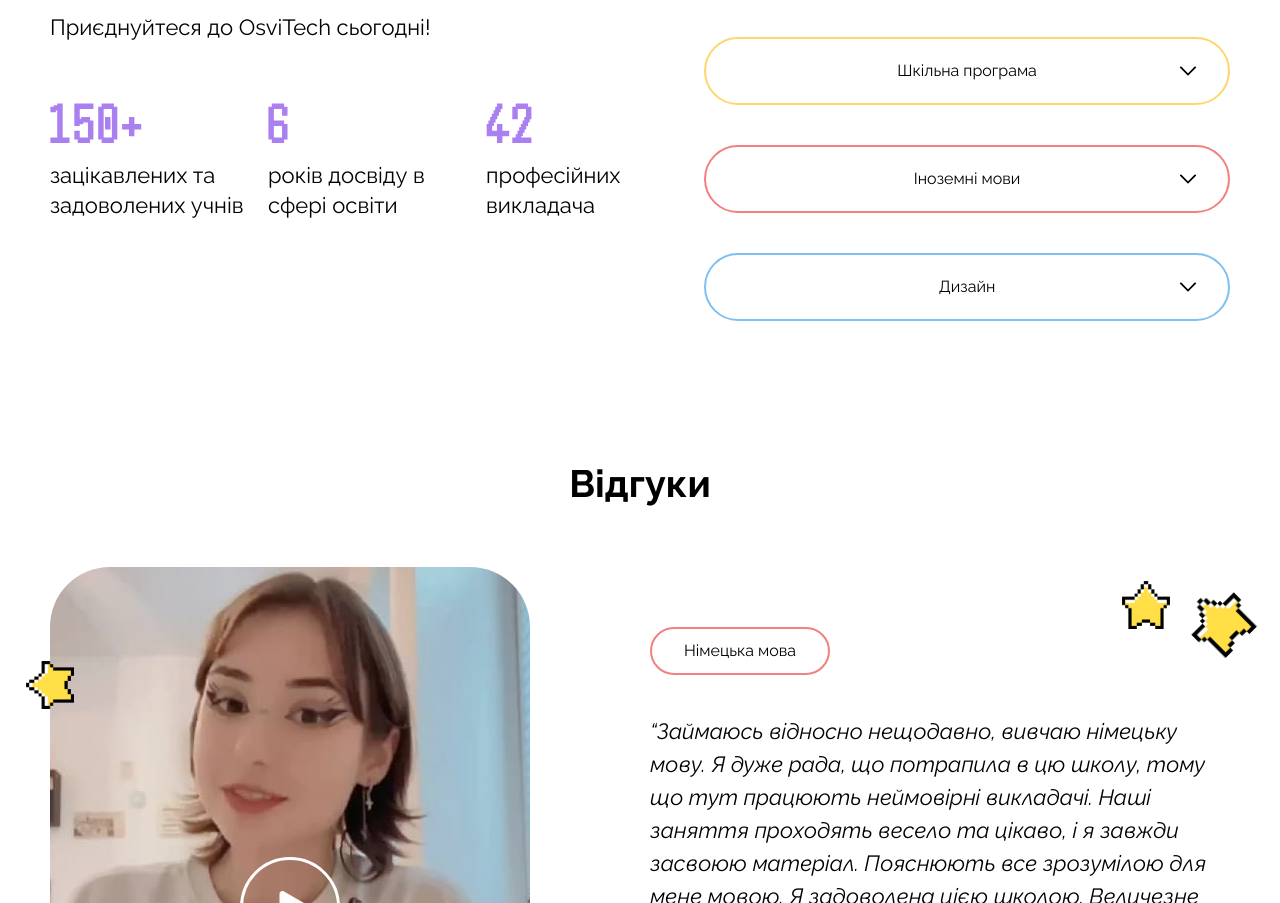
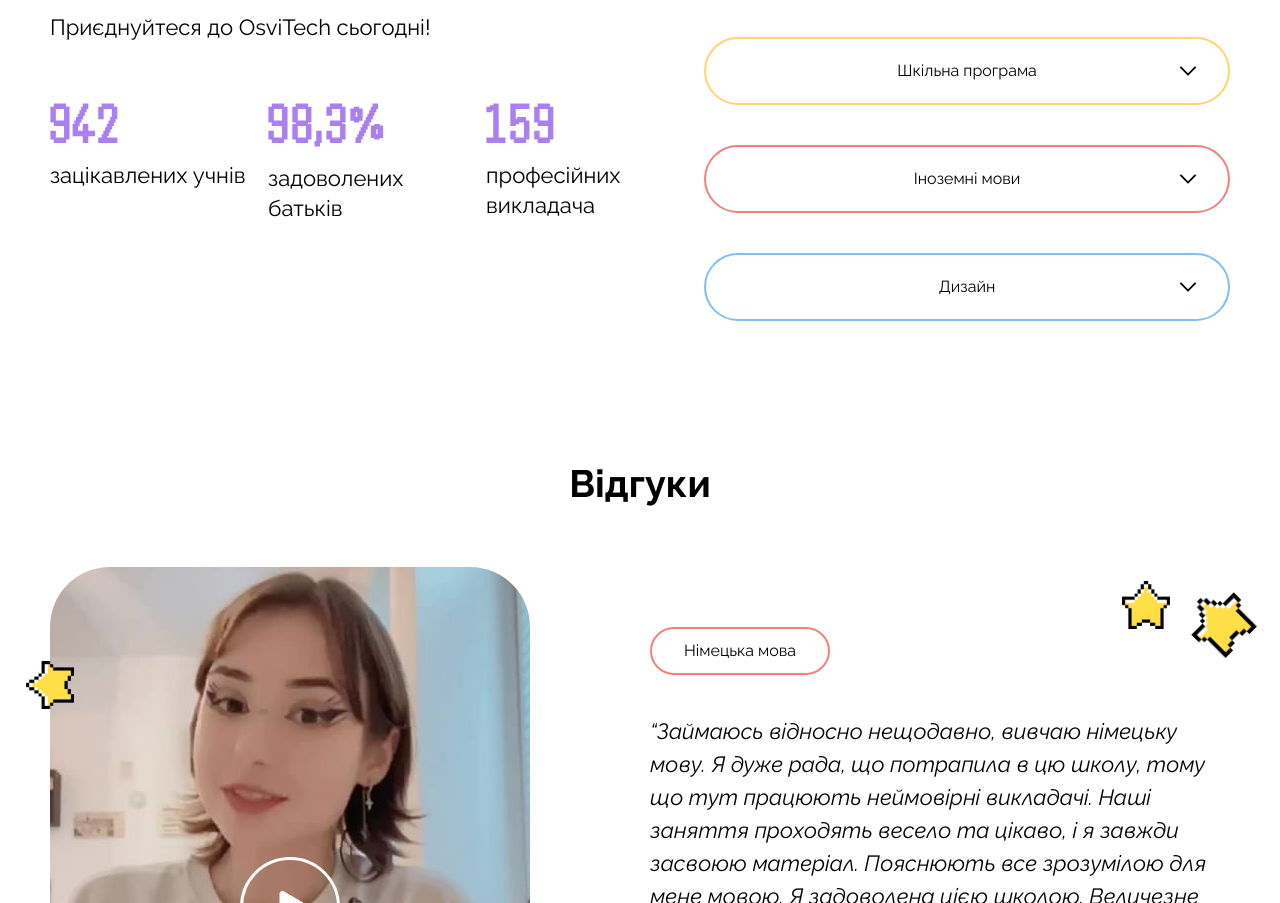
Before and after one commit to MrInverted/osvi-tech, a plain HTML site: page index.html in a window 1280 px wide. Shown: the part 1291-2194 px from the top of the page. Drawn offline with nearby package versions, Linux system fonts and the light colour scheme.

Commit message:
changed figures

```diff
--- a/index.html
+++ b/index.html
@@ -165,15 +165,15 @@
 
                   <div class="about__figures">
                     <dl>
-                      <dt><img src="./images/about-150+.svg" alt="150+" title="150+"></dt>
-                      <dd>зацікавлених та задоволених учнів</dd>
+                      <dt><img src="./images/about-figure-1.svg" alt="150+" title="150+"></dt>
+                      <dd>зацікавлених учнів</dd>
                     </dl>
                     <dl>
-                      <dt><img src="./images/about-6.svg" alt="6" title="6"></dt>
-                      <dd>років досвіду в сфері освіти</dd>
+                      <dt><img src="./images/about-figure-2.svg" alt="6" title="6"></dt>
+                      <dd>задоволених батьків</dd>
                     </dl>
                     <dl>
-                      <dt><img src="./images/about-42.svg" alt="42" title="42"></dt>
+                      <dt><img src="./images/about-figure-3.svg" alt="42" title="42"></dt>
                       <dd>професійних викладача</dd>
                     </dl>
                   </div>
```
Also changed, not shown: images/about-figure-1.svg (added), images/about-figure-2.svg (added), images/about-figure-3.svg (added).
